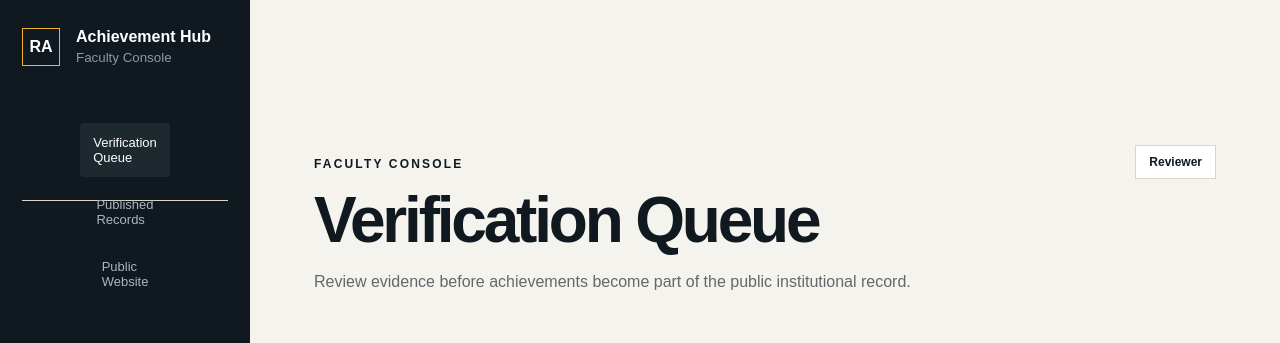
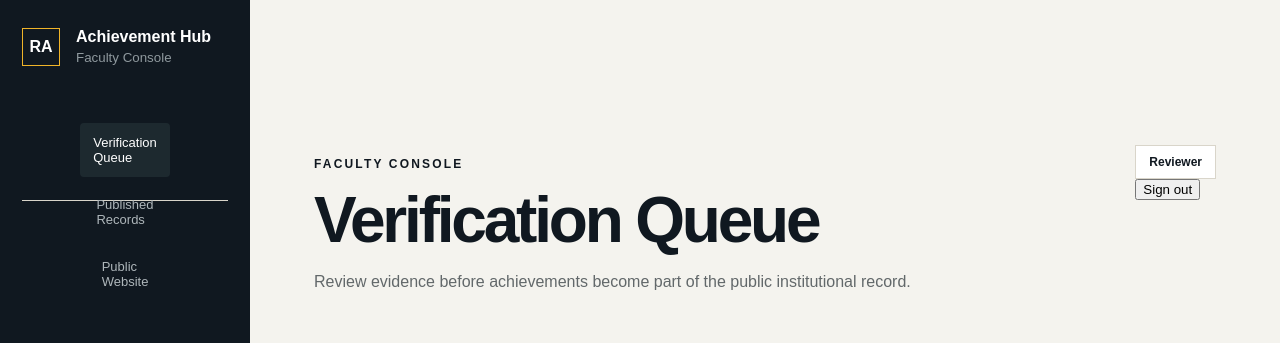
Before and after one commit to Tanishak1/RKGITM-Achievement-Hub, a Next.js app in the folder frontend/: page /faculty in a window 1280 px wide. Shown: the top 343 px of the page. Built offline with nearby package versions, Linux system fonts and the light colour scheme; no server answers; sample sign-in values are in the browser's storage.

Commit message:
feat: protect faculty dashboard with JWT session

```diff
--- a/frontend/app/faculty/page.tsx
+++ b/frontend/app/faculty/page.tsx
@@ -1,15 +1,18 @@
 "use client";
 import {useEffect,useMemo,useState} from "react";
+import {useRouter} from "next/navigation";
 const API=process.env.NEXT_PUBLIC_API_URL;
 type A={id:number;title:string;studentName:string;department?:string;category?:string;description?:string;proofUrl?:string};
-export default function Faculty(){
+export default function Faculty(){ const router=useRouter();
  const [items,setItems]=useState<A[]>([]),[msg,setMsg]=useState(""),[query,setQuery]=useState("");
- async function load(){if(!API){setMsg("Preview mode — connect the deployed backend to load live submissions.");return}try{const r=await fetch(API+"/api/achievements/pending");if(!r.ok)throw new Error();setItems(await r.json())}catch{setMsg("Verification service is currently unavailable.")}}
+ function token(){return typeof window==="undefined"?"":sessionStorage.getItem("rkgitm_token")||""}
+ useEffect(()=>{if(typeof window!=="undefined"&&!sessionStorage.getItem("rkgitm_token"))router.replace("/login")},[router]);
+ async function load(){if(!API){setMsg("Preview mode — connect the deployed backend to load live submissions.");return}try{const r=await fetch(API+"/api/achievements/pending",{headers:{Authorization:"Bearer "+token()}});if(r.status===401||r.status===403){sessionStorage.removeItem("rkgitm_token");router.replace("/login");return}if(!r.ok)throw new Error();setItems(await r.json())}catch{setMsg("Verification service is currently unavailable.")}}
  useEffect(()=>{void load()},[]);
- async function decide(id:number,value:"APPROVED"|"REJECTED"){if(!API)return;await fetch(API+`/api/achievements/${id}/status?value=${value}`,{method:"PATCH"});setItems(v=>v.filter(x=>x.id!==id))}
+ async function decide(id:number,value:"APPROVED"|"REJECTED"){if(!API)return;await fetch(API+`/api/achievements/${id}/status?value=${value}`,{method:"PATCH",headers:{Authorization:"Bearer "+token()}});setItems(v=>v.filter(x=>x.id!==id))}
  const shown=useMemo(()=>items.filter(a=>(a.title+" "+a.studentName+" "+(a.department||"")+" "+(a.category||"")).toLowerCase().includes(query.toLowerCase())),[items,query]);
  return <main className="adminShell"><aside className="sideNav"><div className="brandMark">RA</div><div><strong>Achievement Hub</strong><small>Faculty Console</small></div><nav><a className="active" href="/faculty">Verification Queue</a><a href="/achievements">Published Records</a><a href="/">Public Website</a></nav><div className="sideFoot">RKGITM • Internal MVP</div></aside>
- <section className="adminMain"><header className="adminTop"><div><p className="eyebrow">FACULTY CONSOLE</p><h1>Verification Queue</h1><p>Review evidence before achievements become part of the public institutional record.</p></div><div className="adminBadge">Reviewer</div></header>
+ <section className="adminMain"><header className="adminTop"><div><p className="eyebrow">FACULTY CONSOLE</p><h1>Verification Queue</h1><p>Review evidence before achievements become part of the public institutional record.</p></div><div className="topActions"><div className="adminBadge">Reviewer</div><button className="logoutBtn" onClick={()=>{sessionStorage.removeItem("rkgitm_token");router.replace("/login")}}>Sign out</button></div></header>
  <div className="statRow"><div><span>Pending</span><strong>{items.length}</strong></div><div><span>Visible now</span><strong>{shown.length}</strong></div><div><span>Workflow</span><strong className="statusLive">● Active</strong></div></div>
  <div className="toolbar"><input aria-label="Search submissions" value={query} onChange={e=>setQuery(e.target.value)} placeholder="Search student, title, department…"/><span>{shown.length} submission{shown.length===1?"":"s"}</span></div>
  {msg&&<div className="adminNotice">{msg}</div>}<div className="reviewList">{shown.map(a=><article className="reviewCard" key={a.id}><div className="reviewMeta"><span>{a.category||"Achievement"}</span><span>{a.department||"Department not provided"}</span></div><h2>{a.title}</h2><strong>{a.studentName}</strong><p>{a.description}</p>{a.proofUrl&&<a className="proof" href={a.proofUrl} target="_blank" rel="noreferrer">View supporting evidence ↗</a>}<div className="reviewActions"><button onClick={()=>decide(a.id,"APPROVED")}>Approve record</button><button className="reject" onClick={()=>decide(a.id,"REJECTED")}>Reject</button></div></article>)}</div>
```
